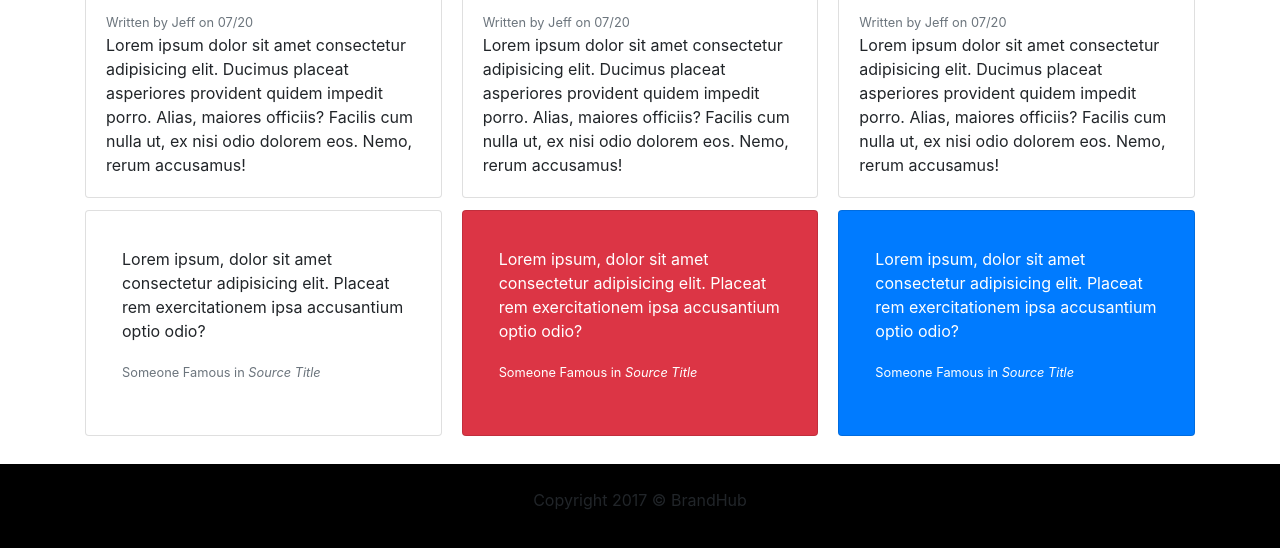
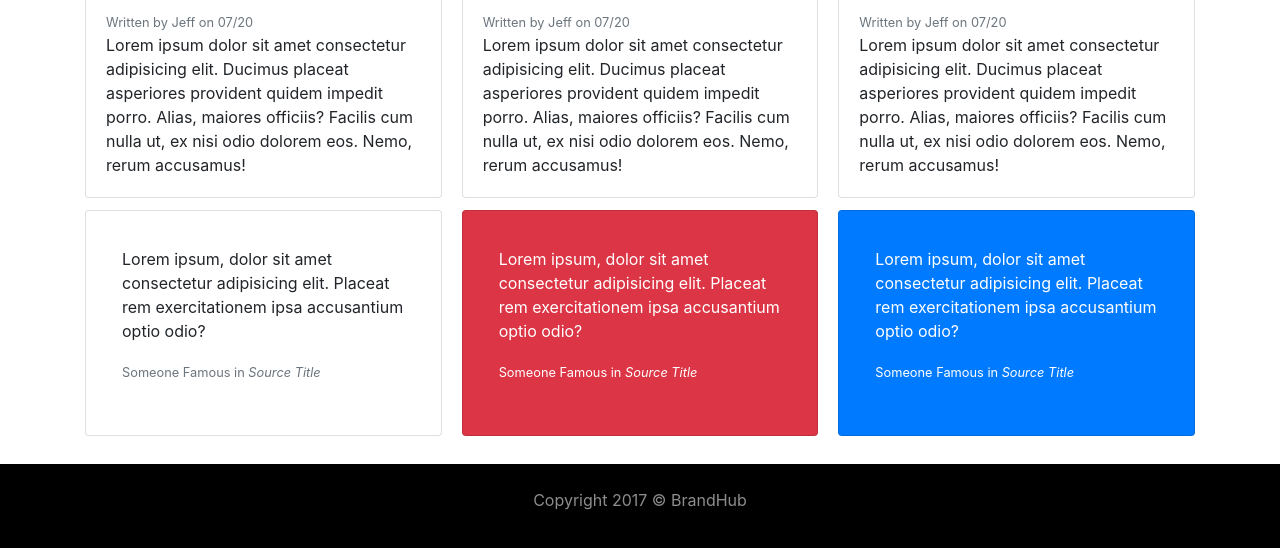
Before and after one commit to sepezh/bs4-glozzom, a website: page src/blog.html in a window 1280 px wide. Shown: the part 679-1227 px from the top of the page. Drawn offline with Linux system fonts and the light colour scheme; some packages are replaced by stand-ins of ours; a script that the page names is missing.

Commit message:
Update footer styles with color property

```diff
--- a/src/css/style.css
+++ b/src/css/style.css
@@ -58,7 +58,9 @@ body {
     color: #fff; }
 
 footer#main-footer {
-  background: #000; }
+  background: #000;
+  color: #8d8d8d;
+}
 
 #page-header {
   height: 200px;
```
